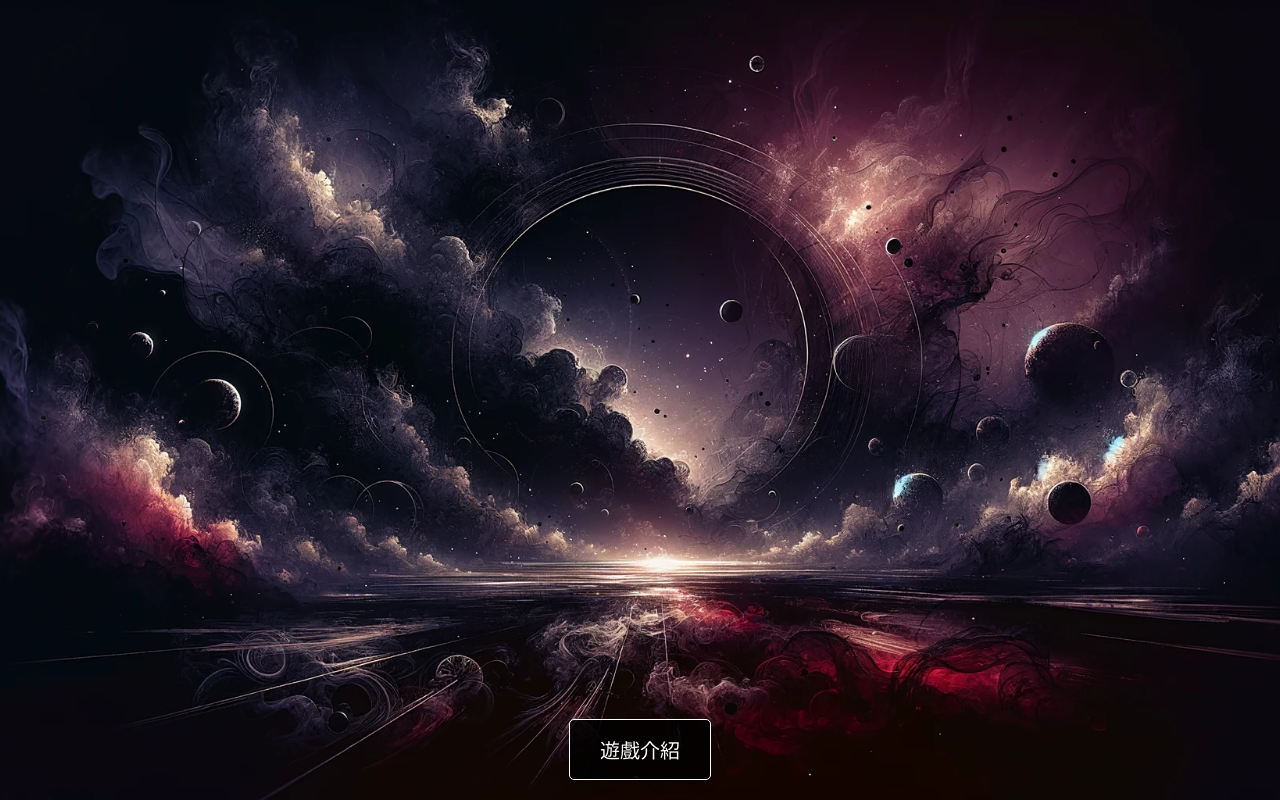
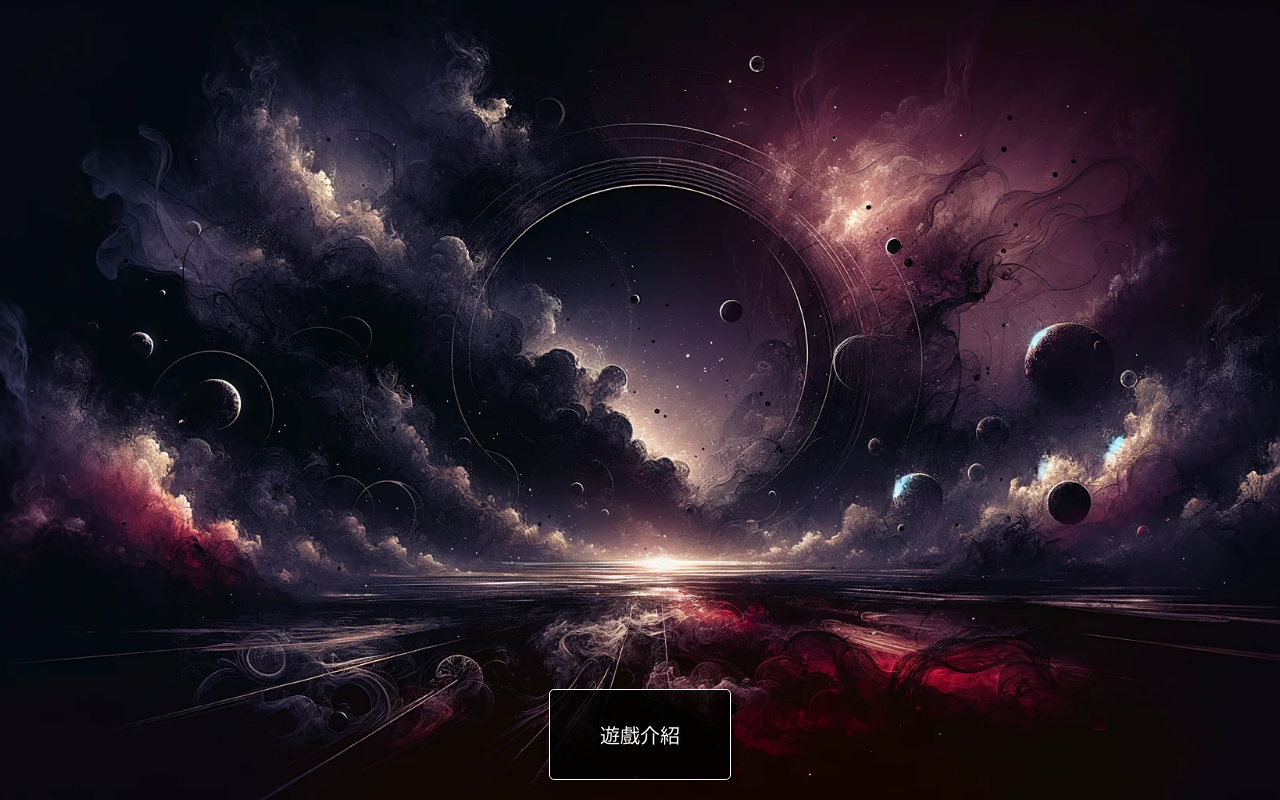
Before and after one commit to Shawn-lung/Shawn-lung.github.io, a plain HTML site: page index.html in a window 1280 px wide. Drawn offline with Linux system fonts and the light colour scheme.

Commit message:
Update index.html

```diff
--- a/index.html
+++ b/index.html
@@ -71,7 +71,7 @@
         }
 
         #startButton, #introButton {
-            padding: 15px 30px;
+            padding: 30px 50px;
             font-size: 20px;
             cursor: pointer;
             margin-bottom: 20px;
```
